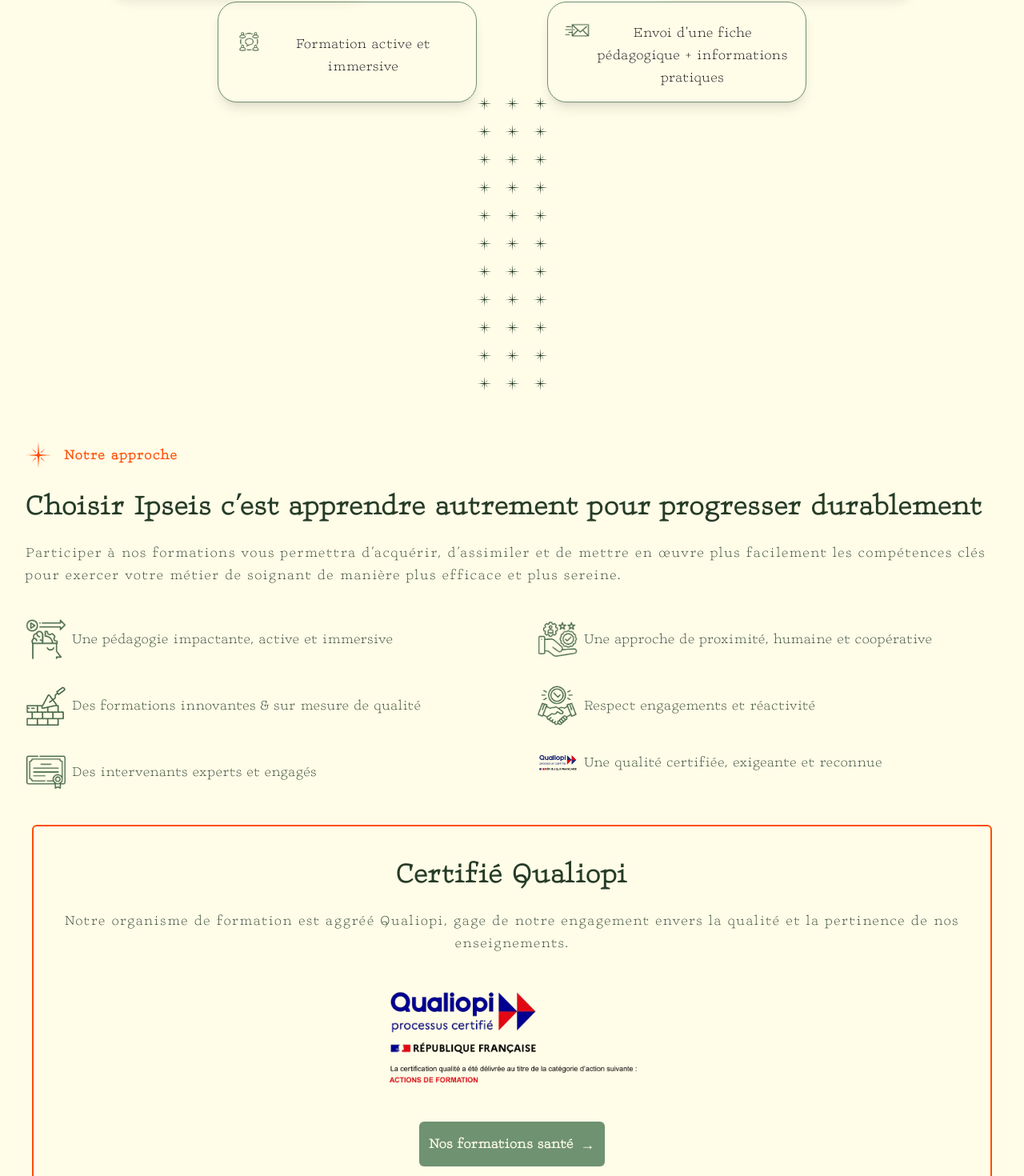
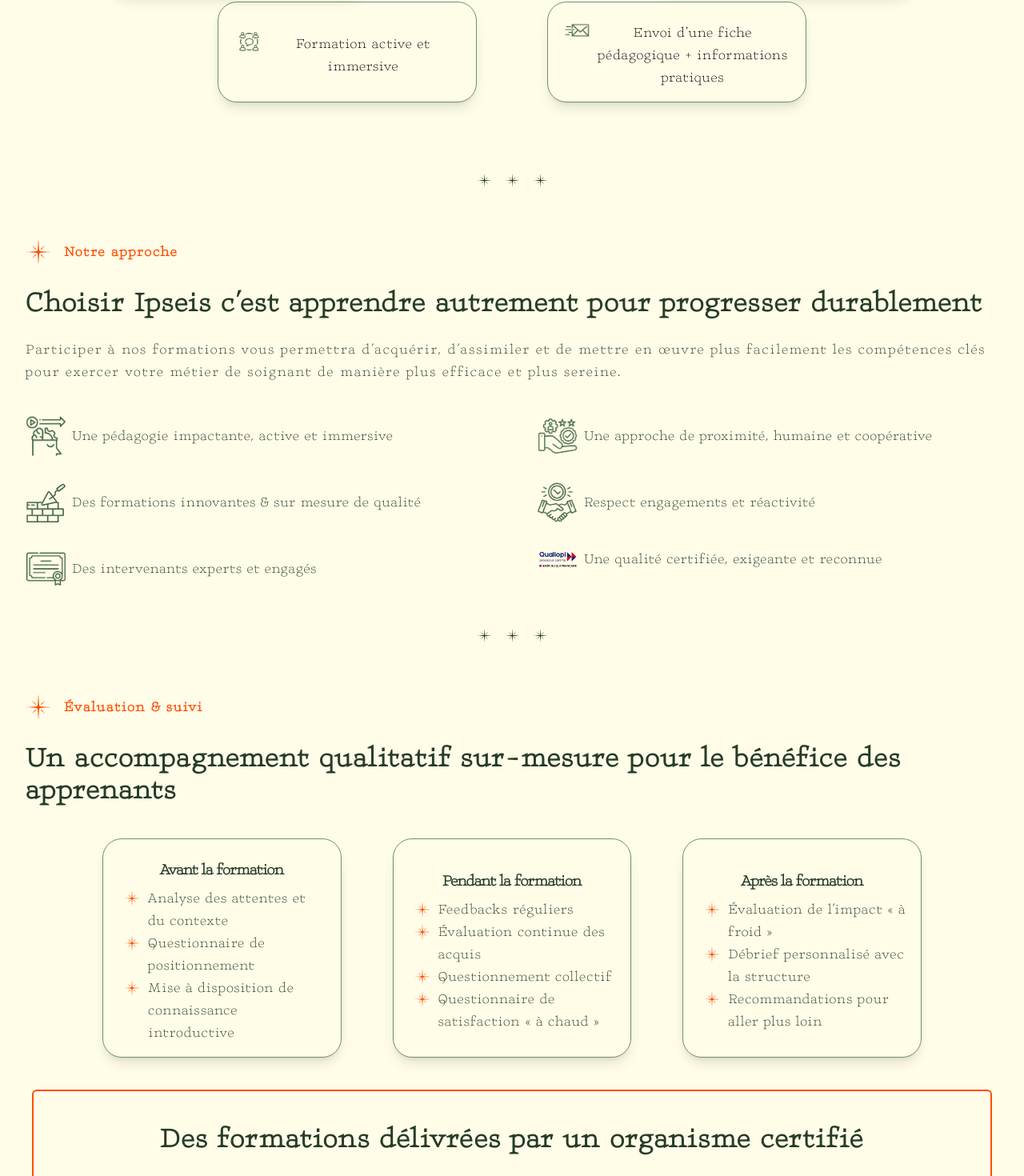
Before and after one commit to Jyok1m/ipseis, a Next.js app: page /pedagogie in a window 1280 px wide. Shown: the part 2316-3786 px from the top of the page at 80% size. Built offline with nearby package versions, Linux system fonts and the light colour scheme.

Commit message:
Ajout de sections pour l'évaluation et le suivi des formations, incluant des points clés avant, pendant et après la formation.

```diff
--- a/src/app/pedagogie/page.tsx
+++ b/src/app/pedagogie/page.tsx
@@ -108,6 +108,17 @@ const formationKeyPoints = [
 		mémo, supports illustrés…
 	</span>,
 ];
+
+const avantList = ["Analyse des attentes et du contexte", "Questionnaire de positionnement", "Mise à disposition de connaissance introductive"];
+
+const pendantList = [
+	"Feedbacks réguliers",
+	"Évaluation continue des acquis",
+	"Questionnement collectif",
+	"Questionnaire de satisfaction « à chaud »",
+];
+
+const aprèsList = ["Évaluation de l’impact « à froid »", "Débrief personnalisé avec la structure", "Recommandations pour aller plus loin"];
 
 function FeatBox({
 	title,
@@ -236,7 +247,7 @@ export default function Pedagogie() {
 
 			<Divider />
 			<TitleSection tag="Une formation adaptée et optimisée" title="Un processus efficace, fluide, collaboratif et de proximité" />
-			<div className="pb-10 mx-auto max-w-7xl px-6 lg:px-8 tracking-wider sm:mt-24">
+			<div className="pb-10 mx-auto max-w-7xl px-6 lg:px-8 tracking-wider sm:mt-24 sm:mb-24">
 				<div className="mx-auto max-w-5xl">
 					<div className="relative grid grid-cols-1 gap-4 sm:gap-2 sm:[grid-template-columns:0.9fr_1fr_0.9fr] sm:[grid-template-rows:0.9fr_1fr_0.9fr] place-items-stretch">
 						<div className="sm:col-start-2 sm:row-start-1 sm:-translate-y-24">
@@ -403,16 +414,6 @@ export default function Pedagogie() {
 
 			{/* <Divider /> */}
 			<Divider />
-			<Divider />
-			<Divider />
-			<Divider />
-			<Divider />
-			<Divider />
-			<Divider />
-			<Divider />
-			<Divider />
-			<Divider />
-			<Divider />
 			<TitleSection
 				tag="Notre approche"
 				title="Choisir Ipseis c’est apprendre autrement pour progresser durablement"
@@ -431,14 +432,51 @@ export default function Pedagogie() {
 				</dl>
 			</div>
 
+			{/* Évaluation et suivi */}
+			<Divider />
+			<TitleSection tag="Évaluation & suivi" title="Un accompagnement qualitatif sur-mesure pour le bénéfice des apprenants" />
+			<div className="pb-10 mx-auto max-w-7xl px-6 lg:px-8 tracking-wider">
+				<div className="mx-auto max-w-5xl">
+					<div className="mx-auto grid grid-cols-1 gap-8 text-base sm:text-xl text-univers sm:grid-cols-3 lg:mx-0 lg:max-w-none lg:gap-x-16">
+						<div className="sm:col-start-1 sm:row-start-1">
+							<FeatBox
+								title="Avant la formation"
+								description={avantList.map((data, index) => (
+									<FormatteurPoint key={index} point={data} />
+								))}
+								bgColor="support"
+							/>
+						</div>
+						<div className="sm:col-start-2 sm:row-start-1">
+							<FeatBox
+								title="Pendant la formation"
+								description={pendantList.map((data, index) => (
+									<FormatteurPoint key={index} point={data} />
+								))}
+								bgColor="support"
+							/>
+						</div>
+						<div className="sm:col-start-3 sm:row-start-1">
+							<FeatBox
+								title="Après la formation"
+								description={aprèsList.map((data, index) => (
+									<FormatteurPoint key={index} point={data} />
+								))}
+								bgColor="support"
+							/>
+						</div>
+					</div>
+				</div>
+			</div>
+
 			{/* Section Qualiopi */}
 
 			<div className="flex justify-center px-10">
 				<div className="max-w-7xl tracking-wider border-cohesion border-2 rounded-md mb-10">
 					<TitleSection
 						centered
-						title="Certifié Qualiopi"
-						description="Notre organisme de formation est aggréé Qualiopi, gage de notre engagement envers la qualité et la pertinence de nos enseignements."
+						title="Des formations délivrées par un organisme certifié"
+						description="Notre organisme de formation est certifié Qualiopi, gage de notre engagement envers la qualité et la pertinence de nos enseignements."
 					/>
 					<div className="pb-10 flex flex-col gap-y-10 justify-center items-center mx-auto max-w-7xl px-8 lg:px-60 tracking-wider">
 						<div className="w-full max-w-[320px]">
```
